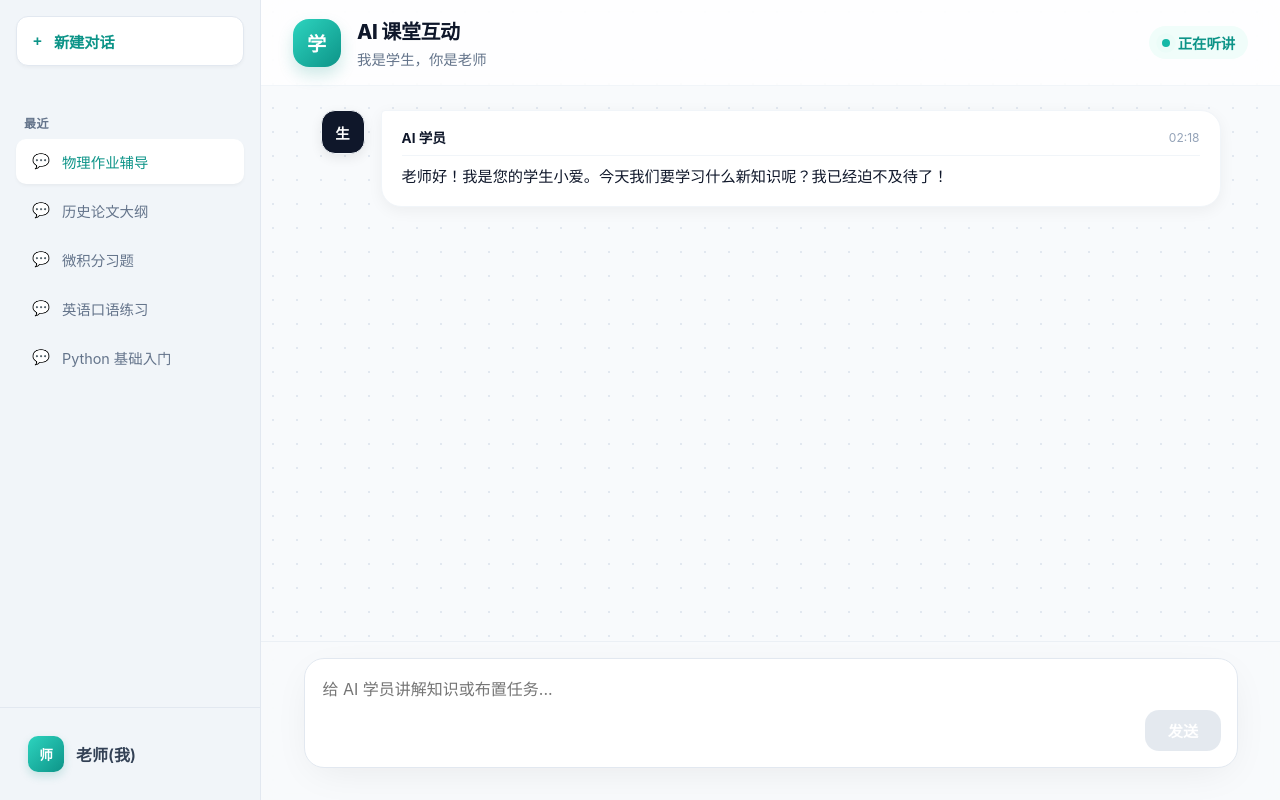
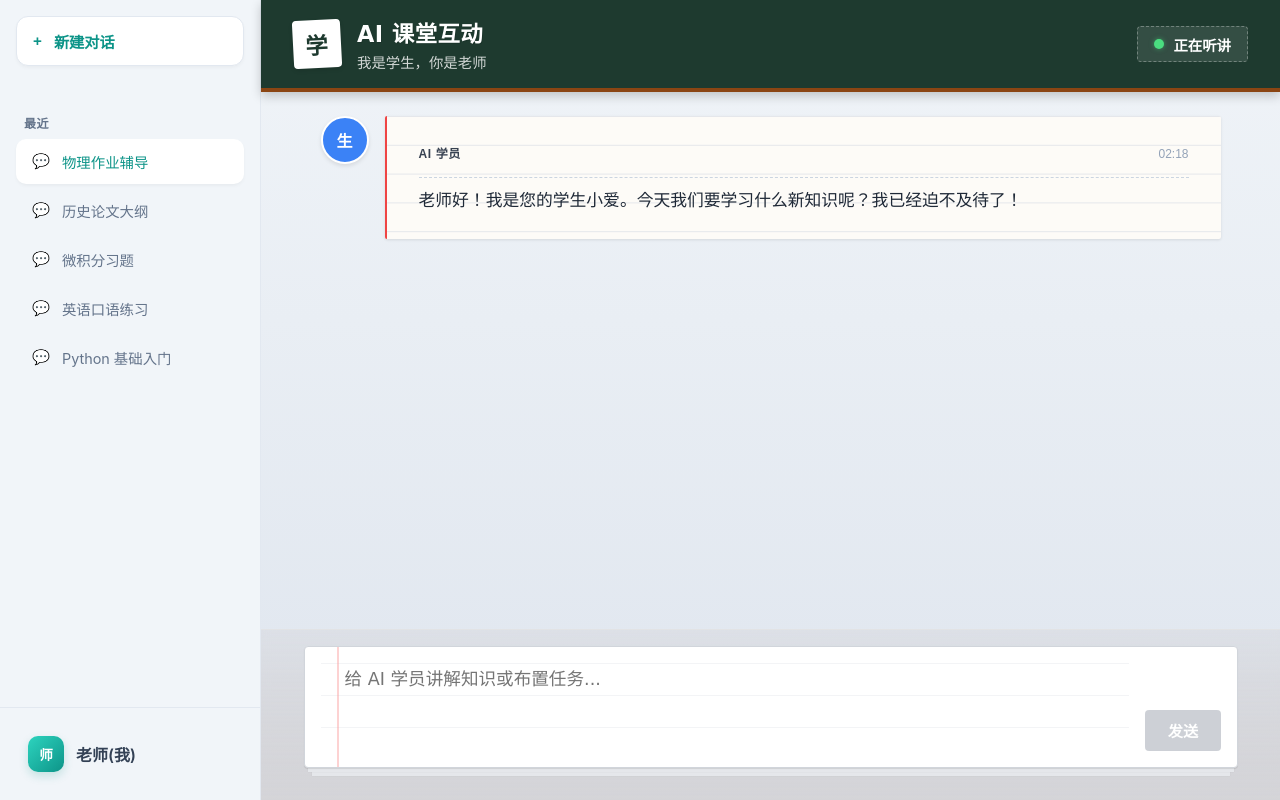
Before and after one commit to InkGrace/our-hackthon, a Vue app: page / in a window 1280 px wide. Built offline with nearby package versions, Linux system fonts and the light colour scheme; no server answers; the HTML template or start-up script is replaced by a standard one.

Commit message:
feat: Redesign chat UI with a classroom-inspired theme across header, input, and message list components.

```diff
--- a/src/components/ChatHeader.vue
+++ b/src/components/ChatHeader.vue
@@ -22,12 +22,12 @@
   align-items: center;
   justify-content: space-between;
   padding: 1rem 2rem;
-  border-bottom: 1px solid #f1f5f9;
-  background: rgba(255, 255, 255, 0.8);
-  backdrop-filter: blur(20px);
+  border-bottom: 4px solid #8b4513; /* Wood trim */
+  background: #1e3a2f; /* Blackboard Green */
   position: sticky;
   top: 0;
   z-index: 10;
+  box-shadow: 0 4px 10px rgba(0, 0, 0, 0.2);
 }
 
 .header-left {
@@ -39,62 +39,67 @@
 .brand-mark {
   height: 48px;
   width: 48px;
-  border-radius: 16px;
-  background: linear-gradient(135deg, #2dd4bf, #0d9488);
+  border-radius: 4px;
+  background: #fff;
   display: grid;
   place-items: center;
-  color: #fff;
-  font-weight: 700;
-  letter-spacing: 0.03em;
-  font-size: 1.2rem;
-  box-shadow: 0 8px 16px rgba(13, 148, 136, 0.2);
+  color: #1e3a2f;
+  font-weight: 800;
+  letter-spacing: 0.05em;
+  font-size: 1.4rem;
+  font-family: 'Courier New', Courier, monospace;
+  box-shadow: 0 2px 4px rgba(0, 0, 0, 0.1);
+  transform: rotate(-3deg);
 }
 
 .title {
-  font-weight: 800;
+  font-weight: 700;
   margin: 0;
-  font-size: 1.25rem;
-  color: #0f172a;
-  letter-spacing: -0.02em;
+  font-size: 1.4rem;
+  color: #fff; /* Chalk white */
+  font-family: 'Noteworthy', 'Comic Sans MS', sans-serif;
+  letter-spacing: 0.02em;
+  text-shadow: 1px 1px 0 rgba(0, 0, 0, 0.1);
 }
 
 .subtitle {
   margin: 0.2rem 0 0;
-  color: #64748b;
+  color: rgba(255, 255, 255, 0.8);
   font-size: 0.9rem;
-  font-weight: 500;
+  font-family: 'Courier New', Courier, monospace;
 }
 
 .header-right {
   display: inline-flex;
   align-items: center;
-  gap: 0.5rem;
-  color: #0d9488;
+  gap: 0.6rem;
+  color: #fff;
   font-weight: 600;
-  background: #f0fdfa;
-  padding: 0.4rem 0.8rem;
-  border-radius: 20px;
+  background: rgba(255, 255, 255, 0.1);
+  padding: 0.4rem 1rem;
+  border-radius: 4px;
   font-size: 0.9rem;
+  border: 1px dashed rgba(255, 255, 255, 0.3);
 }
 
 .status-dot {
-  width: 8px;
-  height: 8px;
-  background: #14b8a6;
+  width: 10px;
+  height: 10px;
+  background: #4ade80;
   border-radius: 50%;
-  box-shadow: 0 0 0 3px rgba(20, 184, 166, 0.2);
+  box-shadow: 0 0 5px rgba(74, 222, 128, 0.5);
   animation: pulse 2s infinite;
 }
 
 @keyframes pulse {
   0% {
-    box-shadow: 0 0 0 0 rgba(20, 184, 166, 0.4);
+    opacity: 0.6;
   }
-  70% {
-    box-shadow: 0 0 0 6px rgba(20, 184, 166, 0);
+  50% {
+    opacity: 1;
   }
   100% {
-    box-shadow: 0 0 0 0 rgba(20, 184, 166, 0);
+    opacity: 0.6;
   }
 }
 </style>
--- a/src/components/ChatInput.vue
+++ b/src/components/ChatInput.vue
@@ -50,27 +50,47 @@ const onInput = (e: Event) => {
   padding: 1rem 2rem 2rem;
   position: sticky;
   bottom: 0;
-  background: rgba(248, 250, 252, 0.8);
-  backdrop-filter: blur(10px);
-  border-top: 1px solid rgba(226, 232, 240, 0.6);
+  /* Glassy desk overlay */
+  background: linear-gradient(to bottom, rgba(212, 212, 216, 0.4), rgba(212, 212, 216, 0.9));
+  backdrop-filter: blur(4px);
+  border-top: 1px solid rgba(255, 255, 255, 0.3);
 }
 
 .input-wrapper {
   display: flex;
   gap: 1rem;
   background: #fff;
-  border: 1px solid #e2e8f0;
-  border-radius: 20px;
+  border: 1px solid #d1d5db; /* Grey binding */
+  border-radius: 4px; /* Notebook shape */
   padding: 1rem;
-  box-shadow: 0 10px 40px -10px rgba(0, 0, 0, 0.08);
+  box-shadow:
+    0 1px 1px rgba(0, 0, 0, 0.1),
+    0 8px 0 -4px #e5e7eb,
+    /* Stacked pages effect */ 0 8px 1px -4px rgba(0, 0, 0, 0.1),
+    0 16px 0 -8px #e5e7eb,
+    0 16px 1px -8px rgba(0, 0, 0, 0.1);
   max-width: 900px;
   margin: 0 auto;
   transition: all 0.2s;
+  position: relative;
+}
+
+/* Red margin line decoration */
+.input-wrapper::before {
+  content: '';
+  position: absolute;
+  left: 2rem;
+  top: 0;
+  bottom: 0;
+  width: 2px;
+  background: #fca5a5; /* Light red margin */
+  opacity: 0.5;
+  pointer-events: none;
 }
 
 .input-wrapper:focus-within {
-  border-color: #99f6e4;
-  box-shadow: 0 10px 40px -5px rgba(13, 148, 136, 0.15);
+  border-color: #9ca3af;
+  transform: translateY(-2px);
 }
 
 textarea {
@@ -78,38 +98,43 @@ textarea {
   border: none;
   resize: none;
   outline: none;
-  font-size: 1rem;
-  font-family: inherit;
-  color: #0f172a;
+  font-size: 1.1rem;
+  font-family: 'Comic Sans MS', 'Chalkboard SE', sans-serif; /* Handwriting font */
+  color: #1e3a8a; /* Blue Ink */
   background: transparent;
-  line-height: 1.5;
+  line-height: 1.6;
+  padding-left: 1.5rem; /* Space for margin line */
+  background-image: linear-gradient(#f3f4f6 1px, transparent 1px);
+  background-size: 100% 2rem;
+  background-attachment: local;
 }
 
 .send {
   align-self: flex-end;
   border: none;
-  border-radius: 14px;
+  border-radius: 4px;
   padding: 0.6rem 1.4rem;
-  background: linear-gradient(135deg, #2dd4bf, #0d9488);
+  background: #dc2626; /* Red Grading Pen */
   color: #fff;
   font-weight: 700;
   cursor: pointer;
-  transition:
-    transform 0.12s ease,
-    box-shadow 0.12s ease,
-    opacity 0.12s ease;
+  transition: all 0.2s ease;
   font-size: 0.95rem;
+  font-family: sans-serif;
+  box-shadow: 0 2px 4px rgba(220, 38, 38, 0.3);
 }
 
 .send:disabled {
   opacity: 0.5;
   cursor: not-allowed;
-  background: #cbd5e1;
+  background: #9ca3af;
+  box-shadow: none;
 }
 
 .send:not(:disabled):hover {
-  transform: translateY(-2px);
-  box-shadow: 0 8px 20px rgba(13, 148, 136, 0.3);
+  transform: translateY(-2px) rotate(1deg);
+  background: #b91c1c;
+  box-shadow: 0 4px 8px rgba(185, 28, 28, 0.4);
 }
 
 @media (max-width: 780px) {
--- a/src/components/MessageList.vue
+++ b/src/components/MessageList.vue
@@ -91,7 +91,9 @@ defineExpose({ scrollToBottom })
           <span></span>
           <span></span>
         </div>
-        <p class="bubble-text muted">正在思考...</p>
+        <p class="bubble-text muted" style="font-family: sans-serif; font-size: 0.9rem">
+          🙋‍♂️ 小爱正在举手回答...
+        </p>
       </div>
     </div>
   </main>
@@ -103,7 +105,7 @@ defineExpose({ scrollToBottom })
   overflow-y: auto;
   display: flex;
   flex-direction: column;
-  gap: 1.5rem;
+  gap: 2rem;
   flex: 1;
 }
 
@@ -123,50 +125,63 @@ defineExpose({ scrollToBottom })
 
 .message-row.user .avatar {
   order: 2;
+  background: #f59e0b; /* Teacher Orange */
+  color: #fff;
+  border: 2px solid #fff;
 }
 
 .message-row.user .bubble {
   order: 1;
   margin-left: auto;
-  background: linear-gradient(135deg, #2dd4bf, #0d9488);
-  color: #fff;
+  background: #fef3c7; /* Sticky Note Yellow */
+  color: #451a03;
   border: none;
-  box-shadow: 0 8px 20px rgba(13, 148, 136, 0.25);
-  border-bottom-right-radius: 4px;
+  box-shadow: 2px 2px 5px rgba(0, 0, 0, 0.1);
+  transform: rotate(-1deg);
+  border-radius: 2px;
 }
 
 .avatar {
-  width: 42px;
-  height: 42px;
-  border-radius: 14px;
+  width: 44px;
+  height: 44px;
+  border-radius: 50%;
   background: #fff;
   display: grid;
   place-items: center;
   font-weight: 700;
   color: #0f172a;
-  box-shadow: 0 4px 12px rgba(0, 0, 0, 0.08);
-  border: 1px solid #f1f5f9;
-  font-size: 0.9rem;
+  box-shadow: 0 2px 4px rgba(0, 0, 0, 0.1);
+  border: 2px solid #fff;
+  font-size: 1rem;
 }
 
 .avatar.assistant {
-  background: #0f172a;
+  background: #3b82f6; /* Student Blue */
   color: #fff;
 }
 
 .bubble {
-  background: #fff;
-  border-radius: 20px;
-  border-top-left-radius: 4px;
-  padding: 1rem 1.25rem;
-  box-shadow: 0 4px 15px rgba(0, 0, 0, 0.05);
-  border: 1px solid #f1f5f9;
+  background: #fdfbf7; /* Paper Off-white */
+  border-radius: 2px;
+  padding: 1.5rem 2rem;
+  box-shadow: 0 1px 3px rgba(0, 0, 0, 0.1);
   min-width: 0;
-  transition: transform 0.2s;
+  position: relative;
+  /* Lined paper effect */
+  background-image: linear-gradient(#e5e7eb 1px, transparent 1px);
+  background-size: 100% 1.8rem;
+  line-height: 1.8rem;
+  border-left: 2px solid #ef4444; /* Margin line */
 }
 
-.bubble:hover {
-  transform: translateY(-1px);
+/* Align text to lines */
+.bubble-text,
+.markdown-body p {
+  line-height: 1.8rem;
+  margin: 0;
+  font-family: 'Georgia', serif;
+  font-size: 1.05rem;
+  color: #1f2937;
 }
 
 .bubble-header {
@@ -174,15 +189,19 @@ defineExpose({ scrollToBottom })
   align-items: center;
   justify-content: space-between;
   gap: 1rem;
-  font-size: 0.85rem;
+  font-size: 0.8rem;
   margin-bottom: 0.5rem;
   padding-bottom: 0.5rem;
-  border-bottom: 1px solid #f1f5f9;
+  border-bottom: 1px dashed #cbd5e1;
+  font-family: sans-serif;
 }
 
 .sender {
   font-weight: 700;
-  color: #0f172a;
+  color: #374151;
+  text-transform: uppercase;
+  letter-spacing: 0.05em;
+  font-size: 0.75rem;
 }
 
 .timestamp {
@@ -191,71 +210,53 @@ defineExpose({ scrollToBottom })
 }
 
 .message-row.user .sender {
-  color: rgba(255, 255, 255, 0.95);
+  color: #78350f;
 }
 
 .message-row.user .timestamp {
-  color: rgba(255, 255, 255, 0.8);
+  color: #92400e;
+  opacity: 0.7;
 }
 
 .message-row.user .bubble-header {
-  border-bottom-color: rgba(255, 255, 255, 0.2);
+  border-bottom: 1px dashed rgba(146, 64, 14, 0.2);
 }
 
-.bubble-text {
-  margin: 0;
-  line-height: 1.7;
-  font-size: 0.95rem;
+.message-row.user .bubble-text,
+.message-row.user .markdown-body p {
+  font-family: 'Comic Sans MS', 'Chalkboard SE', sans-serif; /* Teacher Handwriting */
+  font-size: 1rem;
+  line-height: 1.5;
+}
+
+/* User bubble reset background image */
+.message-row.user .bubble {
+  background-image: none;
+  border-left: none;
+  padding: 1rem 1.5rem;
 }
 
 .markdown-body :deep(p) {
-  margin: 0.6em 0;
+  margin: 0;
 }
 
-.markdown-body :deep(p:first-child) {
-  margin-top: 0;
-}
-
-.markdown-body :deep(p:last-child) {
-  margin-bottom: 0;
-}
-
+/* Code blocks on paper */
 .markdown-body :deep(pre) {
-  background: #f8fafc;
+  background: #f1f5f9;
   padding: 1rem;
-  border-radius: 12px;
+  border-radius: 4px;
   overflow-x: auto;
-  margin: 0.8em 0;
-  border: 1px solid #e2e8f0;
+  margin: 0.9rem 0;
+  border: 1px solid #cbd5e1;
+  font-family: monospace;
+  line-height: 1.4;
 }
 
 .markdown-body :deep(code) {
-  font-family: 'Menlo', 'Monaco', 'Courier New', monospace;
-  font-size: 0.9em;
+  font-family: monospace;
   background: rgba(0, 0, 0, 0.05);
-  padding: 0.2em 0.4em;
-  border-radius: 6px;
-  color: #0f172a;
-}
-
-.markdown-body :deep(pre code) {
-  background: transparent;
-  padding: 0;
-  color: inherit;
-}
-
-.message-row.user .markdown-body :deep(pre) {
-  background: rgba(0, 0, 0, 0.1);
-  border-color: rgba(255, 255, 255, 0.1);
-}
-
-.message-row.user .markdown-body :deep(code) {
-  background: rgba(0, 0, 0, 0.15);
-  color: #fff;
-}
-
-.bubble-text.muted {
-  color: #94a3b8;
+  padding: 0.1em 0.3em;
+  border-radius: 3px;
 }
 
 .typing {
@@ -263,11 +264,15 @@ defineExpose({ scrollToBottom })
   align-items: center;
   gap: 0.6rem;
   padding: 1rem 1.5rem;
+  background: transparent;
+  box-shadow: none;
+  background-image: none;
+  border: none;
 }
 
 .typing-dots span {
   width: 8px;
   height: 8px;
-  background: #0d9488;
+  background: #3b82f6;
 }
 </style>
--- a/src/views/ChatView.vue
+++ b/src/views/ChatView.vue
@@ -196,9 +196,9 @@ const sendMessage = async () => {
 
 .chat-shell {
   flex: 1;
-  background: #f8fafc;
-  background-image: radial-gradient(#e2e8f0 1px, transparent 1px);
-  background-size: 24px 24px;
+  background: #f0f4f8; /* Base wall color */
+  /* Wooden Desk Texture Gradient at bottom */
+  background-image: linear-gradient(to bottom, #f0f4f8 0%, #e2e8f0 80%, #d4d4d8 100%);
   color: #0f172a;
   display: grid;
   grid-template-rows: auto 1fr auto auto;
```
